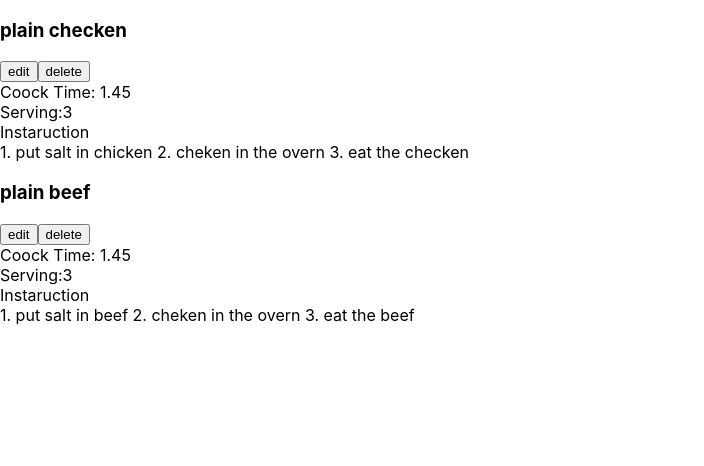
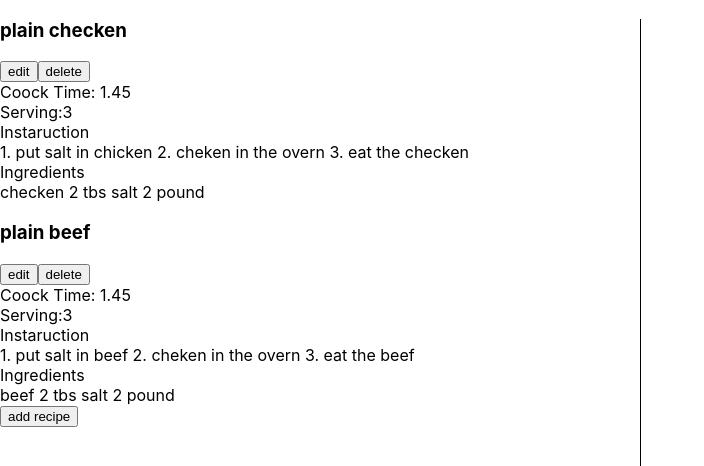
Before and after one commit to rezwan-hossain/test-recipe-react, a React (Create React App) app: page / in a window 1280 px wide. Shown: the top 466 px of the page, without its empty margins (0-704 px from the left). Built offline with nearby package versions, Linux system fonts and the light colour scheme.

Commit message:
add recipe done

```diff
--- a/package.json
+++ b/package.json
@@ -9,6 +9,7 @@
     "react": "^17.0.2",
     "react-dom": "^17.0.2",
     "react-scripts": "4.0.3",
+    "uuid": "^8.3.2",
     "web-vitals": "^1.1.1"
   },
   "scripts": {
--- a/src/App.css
+++ b/src/App.css
@@ -1,38 +1,6 @@
-.App {
-  text-align: center;
+@import-normalize;
+.recipe-list{
+  border-right: 1px solid black;
+  min-height: 100vh;
+  width: 50%;
 }
-
-.App-logo {
-  height: 40vmin;
-  pointer-events: none;
-}
-
-@media (prefers-reduced-motion: no-preference) {
-  .App-logo {
-    animation: App-logo-spin infinite 20s linear;
-  }
-}
-
-.App-header {
-  background-color: #282c34;
-  min-height: 100vh;
-  display: flex;
-  flex-direction: column;
-  align-items: center;
-  justify-content: center;
-  font-size: calc(10px + 2vmin);
-  color: white;
-}
-
-.App-link {
-  color: #61dafb;
-}
-
-@keyframes App-logo-spin {
-  from {
-    transform: rotate(0deg);
-  }
-  to {
-    transform: rotate(360deg);
-  }
-}
--- a/src/App.js
+++ b/src/App.js
@@ -1,7 +1,37 @@
 import "./App.css";
 import RecipeList from "./component/RecipeList";
+import { useState } from "react";
+
+import { v4 as uuidv4 } from "uuid";
 
 function App() {
+  const [recipes, setRecipes] = useState(sampleRecipe);
+
+  function handleRecipeAdd() {
+    const newRecipe = {
+      id: uuidv4(),
+      name: "new name",
+      serving: 1,
+      coockTime: "1.00",
+      instruction: "somthing",
+      ingredients: [
+        {
+          id: uuidv4(),
+          name: "new Name",
+          amount: "1 tbs",
+        },
+      ],
+    };
+
+    setRecipes([...recipes, newRecipe]);
+  }
+  return (
+    <div>
+      <RecipeList recipes={recipes} handleRecipeAdd={handleRecipeAdd} />
+    </div>
+  );
+}
+
 const sampleRecipe = [
   {
     id: 1,
@@ -9,7 +39,19 @@ function App() {
     serving: 3,
     coockTime: "1.45",
     instruction:
-        "1. put salt in chicken\n2. cheken in the overn\n3. eat the checken",
+      "1. put salt in chicken\n 2. cheken in the overn\n 3. eat the checken",
+    ingredients: [
+      {
+        id: 1,
+        name: "checken",
+        amount: "2 tbs",
+      },
+      {
+        id: 2,
+        name: "salt",
+        amount: "2 pound",
+      },
+    ],
   },
   {
     id: 2,
@@ -17,15 +59,20 @@ function App() {
     serving: 3,
     coockTime: "1.45",
     instruction:
-        "1. put salt in beef\n2. cheken in the overn\n3. eat the beef",
+      "1. put salt in beef\n 2. cheken in the overn\n 3. eat the beef",
+    ingredients: [
+      {
+        id: 1,
+        name: "beef",
+        amount: "2 tbs",
+      },
+      {
+        id: 2,
+        name: "salt",
+        amount: "2 pound",
+      },
+    ],
   },
 ];
 
-  return (
-    <div>
-      <RecipeList recipes={sampleRecipe} />
-    </div>
-  );
-}
-
 export default App;
--- /dev/null
+++ b/src/component/Ingredien.js
@@ -0,0 +1,10 @@
+import React from 'react'
+
+export default function Ingredien({ name, amount }) {
+	return (
+		<>
+			<span> { name } </span>
+			<span> { amount} </span>
+		</>
+	)
+}
--- a/src/component/IngredienList.js
+++ b/src/component/IngredienList.js
@@ -1,9 +1,14 @@
 import React from 'react'
+import Ingredien from './Ingredien'
 
-export default function IngredienList() {
+export default function IngredienList({ ingredients }) {
 	return (
 		<div>
-
+			{
+				ingredients.map((ingredien)=>{
+					return <Ingredien  key={ingredien.id} {...ingredien} />
+				})
+			}
 		</div>
 	)
 }
--- a/src/component/Recipe.js
+++ b/src/component/Recipe.js
@@ -1,4 +1,5 @@
 import React from "react";
+import IngredienList from './IngredienList'
 
 export default function Recipe(props) {
 	return (
@@ -22,6 +23,13 @@ export default function Recipe(props) {
 				<span>Instaruction</span>
 				<div>{props.instruction}</div>
 			</div>
+			<div>
+				<span>Ingredients</span>
+
+				<div>
+					<IngredienList  ingredients={props.ingredients} />
+				</div>
+			</div>
 		</div>
 	);
 }
--- a/src/component/RecipeList.js
+++ b/src/component/RecipeList.js
@@ -1,14 +1,15 @@
-import React from 'react'
-import Recipe from './Recipe.js'
+import React from "react";
+import Recipe from "./Recipe.js";
 
-export default function RecipeList({ recipes }) {
+export default function RecipeList({ recipes, handleRecipeAdd }) {
 	return (
-		<div>
-			{
-				recipes.map((recipe)=>{
-					return <Recipe  key={recipe.id} {...recipe} />
-				})
-			}
+		<div className="recipe-list" >
+			<div>
+				{recipes.map((recipe) => {
+					return <Recipe key={recipe.id} {...recipe} />;
+				})}
+			</div>
+			<button onClick={handleRecipeAdd} > add recipe</button>
 		</div>
-	)
+	);
 }
```
Also changed, not shown: 1 other file (tests, documents, lock files or other folders). Lines whose indentation alone changed are shown as unchanged.
